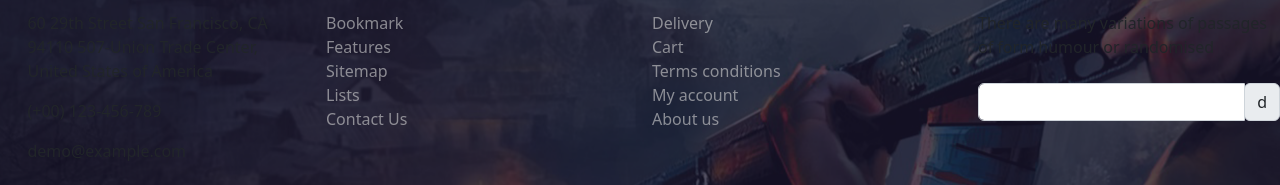
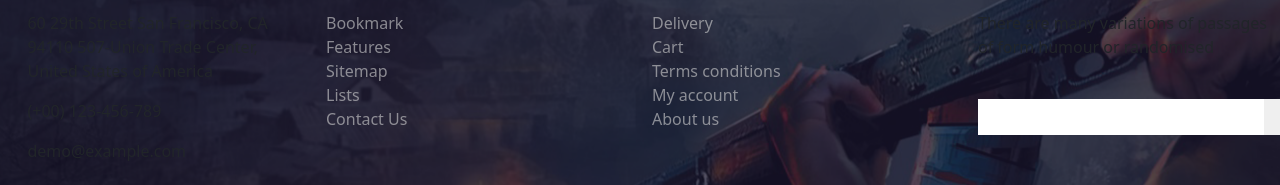
Before and after one commit to Plvmmu10/proj-html-vuejs, a Vue app: page / in a window 1280 px wide. Shown: the part 4189-4374 px from the top of the page. Built offline with nearby package versions, Linux system fonts and the light colour scheme; the HTML template or start-up script is replaced by a standard one.

Commit message:
some style

```diff
--- a/src/components/FooterList.vue
+++ b/src/components/FooterList.vue
@@ -41,15 +41,15 @@
             There are many variations of passages of form humour or randomised
         </p>
 
-        <div class="input-group mt-4">
-            <input type="text" name="emailInput" id="emailInput" class="form-control" aria-describedby="basic-addon2">
 
-            <div class="input-group-append">
-                <span class="input-group-text" id="basic-addon2">
-                    d
-                </span>
-            </div>
+        <div class="d-flex pt-4">
+            <input type="text" name="textInput" id="textInput" class="form-control border-0 rounded-0">
+            <button class="myBtn p-2">
+                <i class="fa-solid fa-paper-plane"></i>
+            </button>
         </div>
+
+
 
 
         <div class="social-box d-flex">
@@ -123,4 +123,12 @@ ul {
         }
     }
 }
+
+.myBtn {
+    border: 0;
+
+    &:hover {
+        color: $secondary-color;
+    }
+}
 </style>
```
